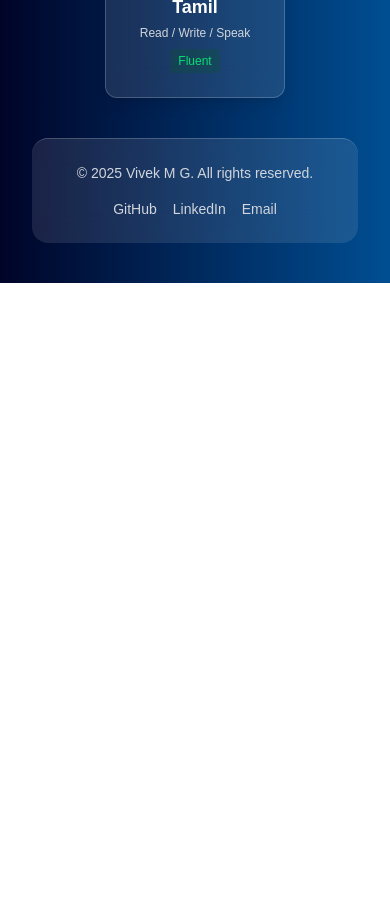
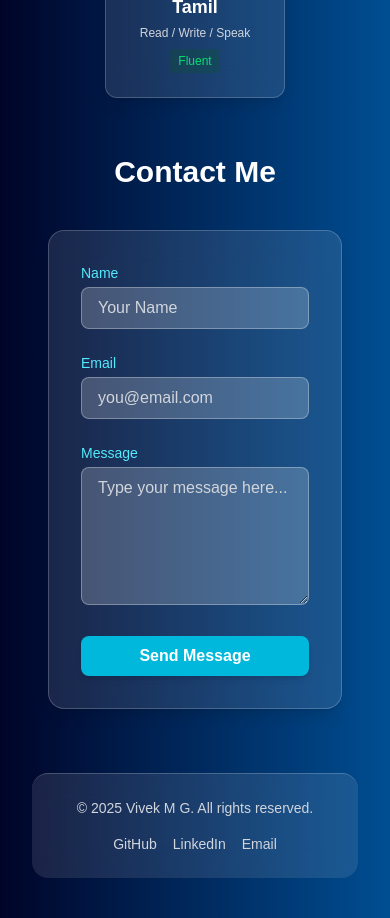
Before and after one commit to WiiWake3101/portfolio, a Next.js app: page / in a window 390 px wide. Shown: the part 9300-10218 px from the top of the page. Before the commit the page ends 9583 px from the top, so only its background shows below. Built offline with nearby package versions, Linux system fonts and the light colour scheme.

Commit message:
Added Contact form

```diff
--- a/app/page.js
+++ b/app/page.js
@@ -798,6 +798,66 @@ export default function Home() {
             </div>
           </div>
         </motion.section>
+
+        {/* Contact Me Section */}
+        <motion.section
+          id="contact"
+          className="pt-4 pb-16 px-4 sm:px-6 lg:px-20 text-white"
+          initial={{ opacity: 0, y: 40 }}
+          whileInView={{ opacity: 1, y: 0 }}
+          viewport={{ once: true }}
+          transition={{ duration: 0.7, delay: 0.9 }}
+        >
+          <h2 className="text-3xl font-semibold mb-10 text-center">Contact Me</h2>
+          <div className="max-w-xl mx-auto bg-white/10 backdrop-blur-lg border border-white/20 shadow-lg rounded-2xl p-8">
+            <form
+              action="https://formspree.io/f/mvgryypg" // Replace with your Formspree endpoint
+              method="POST"
+              className="space-y-6"
+            >
+              <div>
+                <label htmlFor="name" className="block text-sm font-medium text-cyan-300 mb-1">Name</label>
+                <input
+                  type="text"
+                  id="name"
+                  name="name"
+                  required
+                  className="w-full px-4 py-2 rounded-lg bg-white/20 border border-white/30 text-white placeholder-gray-300 focus:outline-none focus:ring-2 focus:ring-cyan-400"
+                  placeholder="Your Name"
+                />
+              </div>
+              <div>
+                <label htmlFor="email" className="block text-sm font-medium text-cyan-300 mb-1">Email</label>
+                <input
+                  type="email"
+                  id="email"
+                  name="email"
+                  required
+                  className="w-full px-4 py-2 rounded-lg bg-white/20 border border-white/30 text-white placeholder-gray-300 focus:outline-none focus:ring-2 focus:ring-cyan-400"
+                  placeholder="you@email.com"
+                />
+              </div>
+              <div>
+                <label htmlFor="message" className="block text-sm font-medium text-cyan-300 mb-1">Message</label>
+                <textarea
+                  id="message"
+                  name="message"
+                  rows={5}
+                  required
+                  className="w-full px-4 py-2 rounded-lg bg-white/20 border border-white/30 text-white placeholder-gray-300 focus:outline-none focus:ring-2 focus:ring-cyan-400"
+                  placeholder="Type your message here..."
+                />
+              </div>
+              <button
+                type="submit"
+                className="w-full py-2 px-6 rounded-lg bg-cyan-500 hover:bg-cyan-400 text-white font-semibold transition-colors duration-200 shadow-md"
+              >
+                Send Message
+              </button>
+            </form>
+          </div>
+        </motion.section>
+
         <footer className="mb-10 bg-white/10 backdrop-blur-lg border-t border-white/20 text-white py-6 px-4 sm:px-6 lg:px-20 rounded-2xl">
           <div className="flex flex-col md:flex-row justify-between items-center gap-4 text-sm text-gray-300">
             <p>&copy; {new Date().getFullYear()} Vivek M G. All rights reserved.</p>
```
